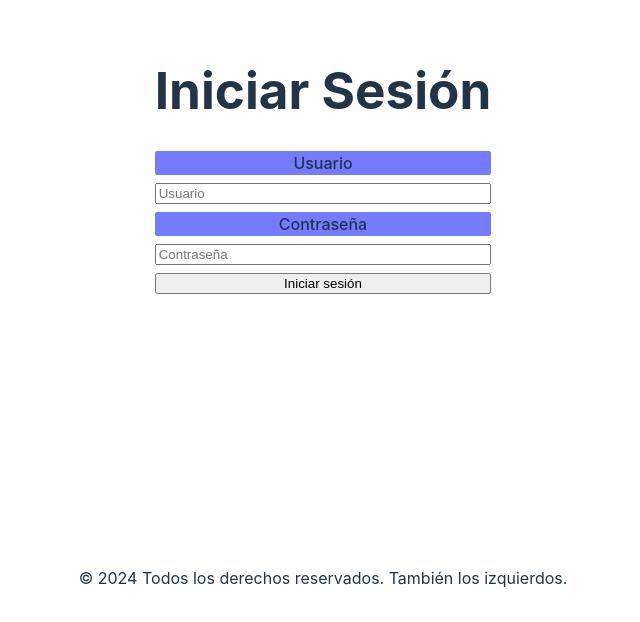
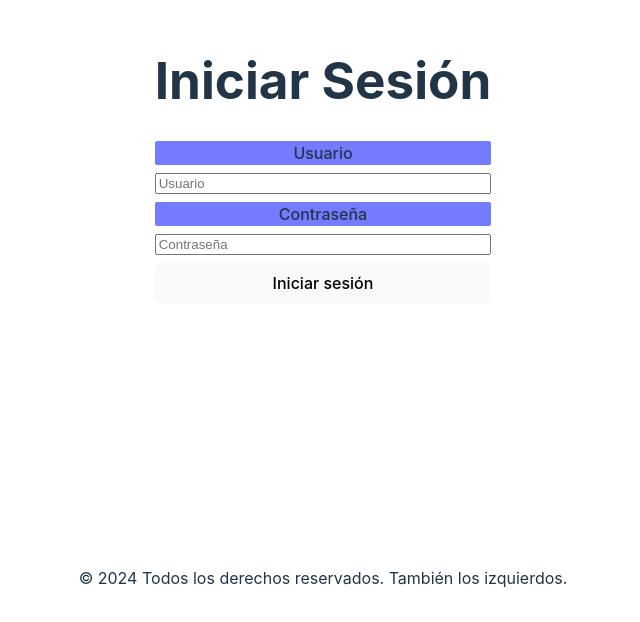
Before and after one commit to Dvyd2L/practicando-react, a React (Vite) app: page /auth/login in a window 1280 px wide. Shown: the part 178-800 px from the top of the page, without its empty margins (317-957 px from the left). Built offline with nearby package versions, Linux system fonts and the light colour scheme.

Commit message:
On branch main Your branch is up to date with 'origin/main'.
Changes to be committed:
	modified:   src/app/auth/pages/Login.tsx
	modified:   src/app/auth/pages/Register.tsx

```diff
--- a/src/app/auth/pages/Login.tsx
+++ b/src/app/auth/pages/Login.tsx
@@ -1,3 +1,4 @@
+import Btn from "@/app/common/components/Btn";
 import "./Login.module.css";
 const Login = () => {
   return (
@@ -31,7 +32,7 @@ const Login = () => {
             id="password"
           />
         </div>
-        <button>Iniciar sesión</button>
+        <Btn>Iniciar sesión</Btn>
       </form>
     </>
   );
--- a/src/app/auth/pages/Register.tsx
+++ b/src/app/auth/pages/Register.tsx
@@ -1,8 +1,4 @@
 const Register = () => {
-  return (
-    <div>
-      <h1>Register</h1>
-    </div>
-  );
+  return <h1>Register</h1>;
 };
 export default Register;
```
